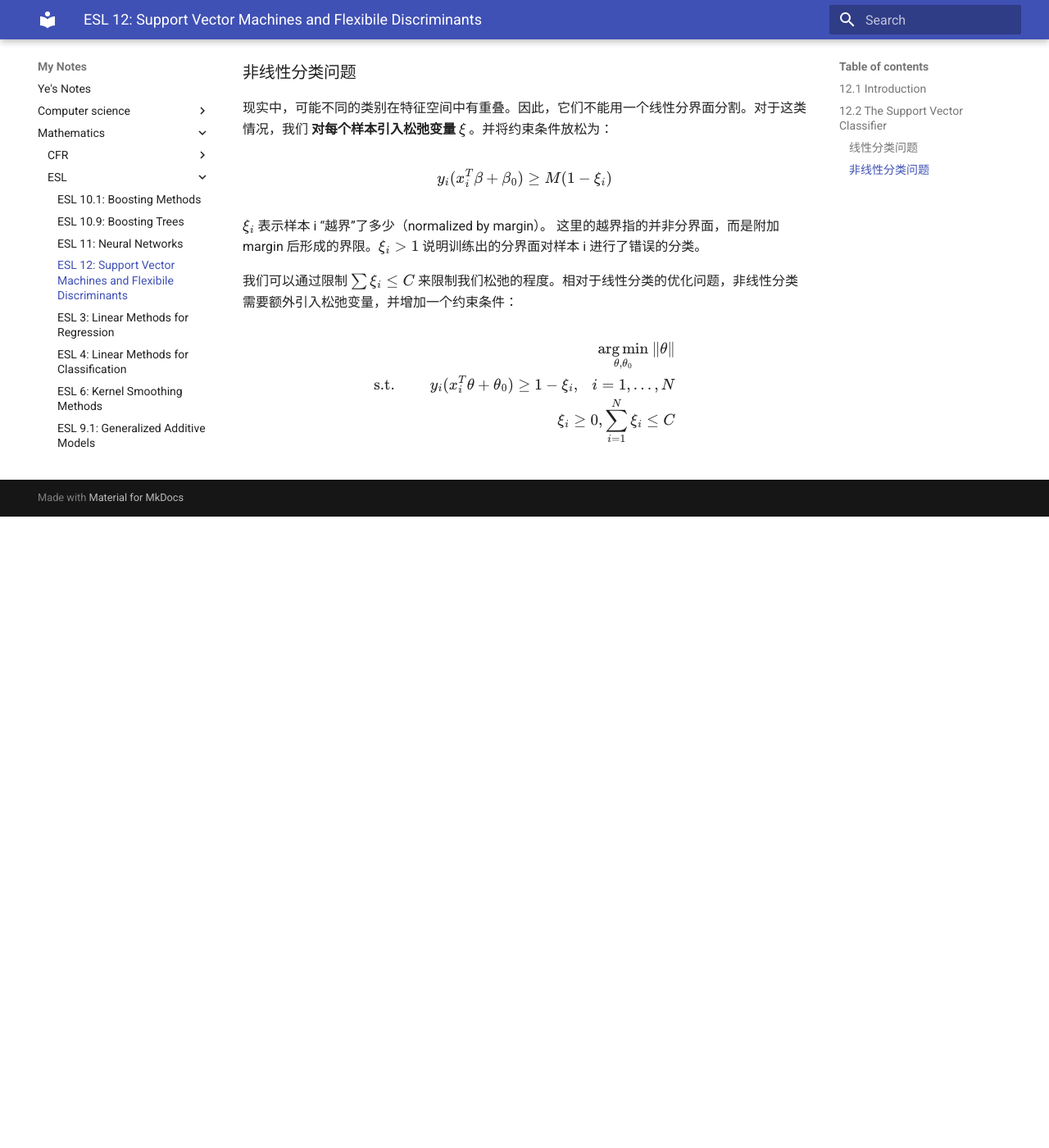
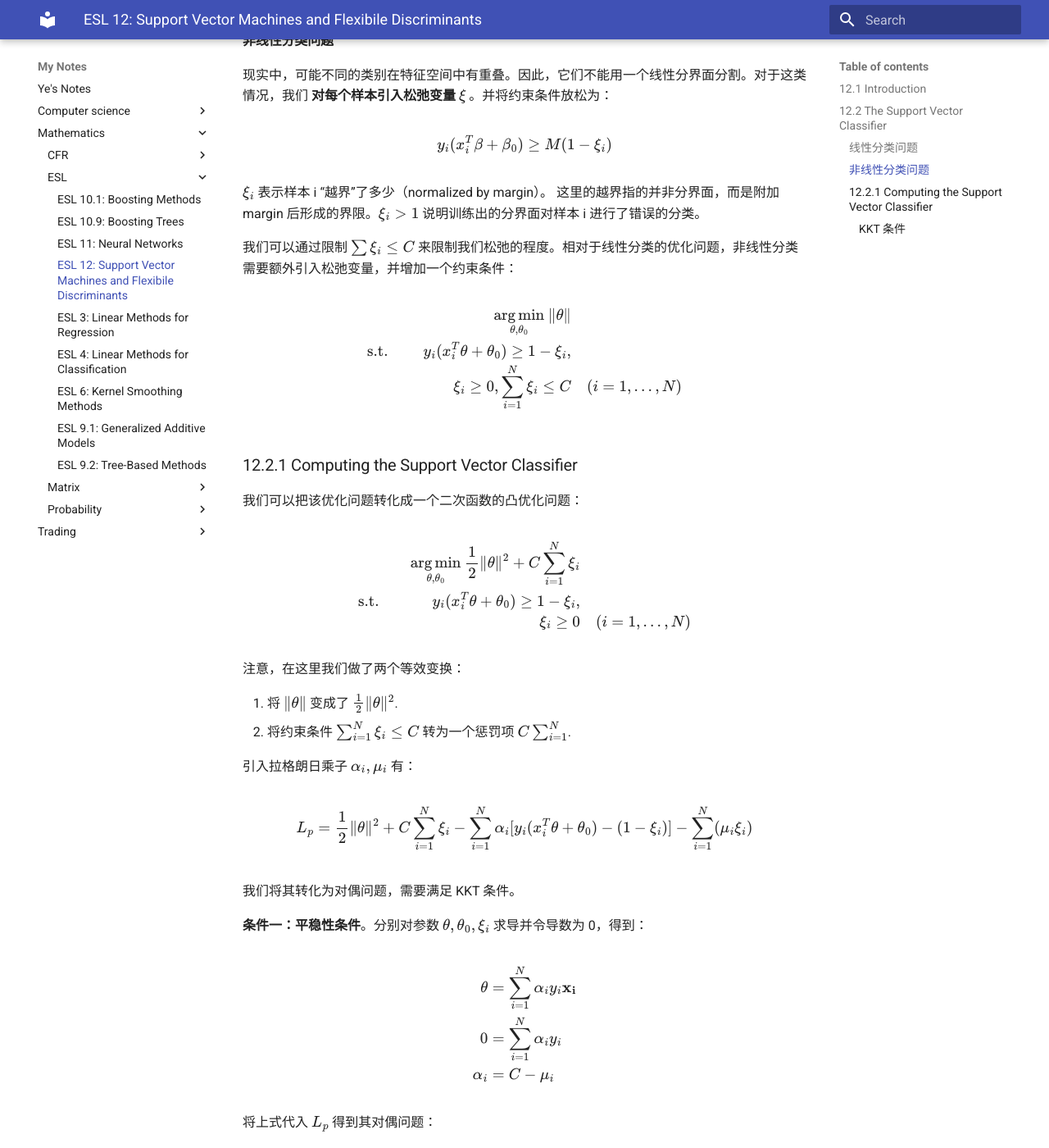
Before and after one commit to double-free/notes, an MkDocs documentation site: the page built from docs/mathematics/ESL/ESL12_SVM.md, in a window 1280 px wide and 1400 px high, scrolled down 2620 px. Shown: the whole window at 82% size. Built offline with MkDocs 1.6.1 and Material for MkDocs 9.7.7, drawn with Linux system fonts in a browser that asks for light colours; before the commit the page ends 3250 px from its top, so only the background shows below that; some of the changed text lies outside the part shown.

Commit message:
add SVM computing

```diff
--- a/docs/mathematics/ESL/ESL12_SVM.md
+++ b/docs/mathematics/ESL/ESL12_SVM.md
@@ -28,7 +28,7 @@
 ![svm](images/12/svm.png)
 
 
-### 线性分类问题
+#### 线性分类问题
 
 对于线性分类问题，margin 可以定义为分界面距离最近的样本点的距离。即：
 
@@ -72,7 +72,7 @@
 
 这是一个凸优化问题，通常 SVM 用这个形式描述。
 
-### 非线性分类问题
+#### 非线性分类问题
 
 现实中，可能不同的类别在特征空间中有重叠。因此，它们不能用一个线性分界面分割。对于这类情况，我们 __对每个样本引入松弛变量__ $\xi$ 。并将约束条件放松为：
 
@@ -84,7 +84,150 @@
 
 
 $$\begin{align}
-& & \mathop{\arg \min}_{\theta, \theta_0} ~ \| \theta \| \\
-& \text{s.t.} & ~ y_i(x_i^T \theta + \theta_0) \geq 1 - \xi_i, ~~~ i=1,\dots,N \\
-& & \xi_i \geq 0, \sum_{i=1}^N \xi_i \leq C
+& & \mathop{\arg \min}_{\theta, \theta_0} ~ \| \theta \| &\\
+& \text{s.t.} & ~ y_i(x_i^T \theta + \theta_0) \geq 1 - \xi_i, & \\
+& & \xi_i \geq 0, \sum_{i=1}^N \xi_i \leq C & ~~~~ (i=1,\dots,N)
 \end{align}$$
+
+### 12.2.1 Computing the Support Vector Classifier
+
+我们可以把该优化问题转化成一个二次函数的凸优化问题：
+
+$$\begin{align}
+& & \mathop{\arg \min}_{\theta, \theta_0} ~ \frac{1}{2} \| \theta \|^2 + C \sum_{i=1}^N \xi_i & \\
+& \text{s.t.} & ~ y_i(x_i^T \theta + \theta_0) \geq 1 - \xi_i, & \\
+& & \xi_i \geq 0 & ~~~~ (i=1,\dots,N)
+\end{align}$$
+
+注意，在这里我们做了两个等效变换：
+
+1. 将 $\| \theta \|$ 变成了 $\frac{1}{2} \| \theta \|^2$.
+2. 将约束条件 $\sum_{i=1}^N \xi_i \leq C$ 转为一个惩罚项 $C \sum_{i=1}^N$.
+
+引入拉格朗日乘子 $\alpha_i, \mu_i$ 有：
+
+$$ L_p = \frac{1}{2} \| \theta \|^2 + C \sum_{i=1}^N \xi_i -
+   \sum_{i=1}^N \alpha_i[y_i(x_i^T \theta + \theta_0) - (1 - \xi_i)] - \sum_{i=1}^N(\mu_i \xi_i) $$
+
+我们将其转化为对偶问题，需要满足 KKT 条件。
+
+__条件一：平稳性条件__。分别对参数 $\theta, \theta_0, \xi_i$ 求导并令导数为 0，得到：
+
+$$\begin{align}
+\mathbf{\theta} &= \sum_{i=1}^N \alpha_i y_i \mathbf{x_i} \\
+0 &= \sum_{i=1}^N \alpha_i y_i \\
+\alpha_i &= C - \mu_i
+\end{align}$$
+
+将上式代入 $L_p$ 得到其对偶问题：
+
+$$\begin{align}
+L_D &= \frac{1}{2} \| \theta \|^2 + \sum_{i=1}^N \alpha_i - \sum_{i=1}^N \alpha_i y_i(x_i^T \theta + \theta_0) \\
+&= \frac{1}{2} \| \theta \|^2 + \sum_{i=1}^N \alpha_i - \sum_{i=1}^N \theta^T \theta - \theta_0 \sum_{i=1}^N \alpha_i y_i  \\
+&= \sum_{i=1}^N \alpha_i - \frac{1}{2} \sum_{i=1}^N \theta^T \theta \\
+&= \sum_{i=1}^N \alpha_i - \frac{1}{2} \sum_{i=1}^N \sum_{j=1}^N \alpha_i
+\alpha_j y_i y_j x_i^T x_j
+\end{align}$$
+
+由于是对偶问题，我们需要 __最大化__ $L_D$。此时，$L_D$ 中只包含未知参数 $\alpha_i$。这个优化问题可以用 __顺序最小化算法__(Sequential Minimal Optimization)求解，这里不表。
+
+我们可以假设已经得到一组最优的 $\hat{\alpha}_i$。代入下式可以求得 $\theta$：
+
+$$ \mathbf{\theta} = \sum_{i=1}^N \alpha_i y_i \mathbf{x_i} $$
+
+对于参数 $\theta_0$，我们还需要其他的 KKT 条件约束求解。
+
+__条件二：原问题可行性__。
+
+$$\begin{align}
+y_i(x_i^T \theta + \theta_0) &\geq (1 - \xi_i) \\
+\xi_i &\geq 0
+\end{align}$$
+
+__条件三：对偶问题可行性__。
+
+$$\begin{align}
+\alpha_i & \geq 0 \\
+\mu_i & \geq 0
+\end{align}$$
+
+__条件四：互补松弛__。
+
+$$\begin{align}
+\alpha_i[y_i(x_i^T \theta + \theta_0) - (1 - \xi_i)] &= 0 \\
+\mu_i \xi_i &= 0
+\end{align}$$
+
+通过平稳性条件，我们已经得到关系：
+
+$$ \hat{\theta} = \sum_{i=1}^N \hat{\alpha_i} y_i x_i $$
+
+另，根据互补松弛条件，系数 $\hat{\alpha_i}$ 仅在约束 $y_i(x_i^T \theta + \theta_0) \geq (1 - \xi_i)$ __等号成立__ 时取非 0，即：
+
+$$ y_i(x_i^T \theta + \theta_0) = (1 - \xi_i) $$
+
+这些使等号成立的样本点被称为“__支持向量__” (support vectors)，因为系数 $\hat{\theta}$ 的取值只跟他们有关。
+
+根据约束：
+
+$$ \alpha_i[y_i(x_i^T \theta + \theta_0) - (1 - \xi_i)] = 0 $$
+
+支持向量中的任何一个样本都可以用于求解 $\theta_0$，为了数值稳定性，我们使用所有解的 __平均值__。
+
+我们再看以下两个约束条件，额外定性分析一下这些支持向量：
+
+$$\begin{align}
+\alpha_i &= C - \mu_i \\
+\mu_i \xi_i &= 0
+\end{align}$$
+
+在这些样本点中：
+
+- 如果 $\xi_i = 0$，即样本 $x_i$ 在 margin 的边界上。此时 $\mu_i > 0$ 且 $0 \leq \alpha_i \leq C$。
+
+- 如果 $\xi_i > 0$，即样本 $x_i$ 越过了 margin 边界，包括被错误分类的样本。此时 $\mu_i = 0$ 且 $\alpha_i = C$。
+
+#### KKT 条件
+
+KKT 方法是对拉格朗日乘子法的一个扩展。拉格朗日乘子法只能应用在等式约束上，而 __KKT允许不等式约束__。
+
+对于优化问题：
+
+$$\begin{align}
+&\text{optimize} & f(x) & \\
+&\text{subject to:} & g_i(x) \leq 0 & (i = 1, \dots, m)\\
+&                  & h_j(x) = 0 & (j = 1, \dots, n)
+\end{align}$$
+
+其中 $f(x)$ 是目标函数，$g_i(x)$ 是不等式约束，$h_j(x)$ 是等式约束。对应拉格朗日函数：
+
+$$L(x, \alpha, \beta) = f(x) + \sum_{i=1}^m \alpha_i g_i(x) + \sum_{j=1}^n \beta_j h_j(x)$$
+
+假设存在局部最优解 $x^*$，则它应该满足以下 4 组约束（即可以用以下约束求解）：
+
+1. 拉格朗日平稳性条件(Stationarity)
+
+    这是拉格朗日函数取极值时的必要条件，该点导数为0:
+
+    $$ \frac{ \partial L(x, \alpha, \beta) }{\partial x} |_{x=x^*} = 0 $$
+
+2. 原问题可行条件(Primal feasibility)
+
+    需要满足原问题的可行性：
+
+    $$\begin{align}
+      g_i(x^*) \leq 0  \\
+      h_j(x^*) = 0
+    \end{align}$$
+
+3. 对偶问题可行条件(Dual feasibility)
+
+    对于不等式约束，为了使 $g_i(x)$__梯度方向总是指向可行域内部__，需要满足系数非负：
+
+    $$ \alpha_i \geq 0 $$
+
+4. 互补松弛条件(Complementary slackness)
+
+    最优解无非有两种情况，一种在不等式约束条件内部，即 $g_i(x^*) < 0$，此时约束条件不起作用，可以将对应的松弛变量设为 $\alpha_i = 0$。另一种是在边界上，即 $g_i(x^*) = 0$，此时约束条件有效。无论是以上哪种情况，都有：
+
+    $$ \alpha_i g_i(x^*) = 0 $$
```
